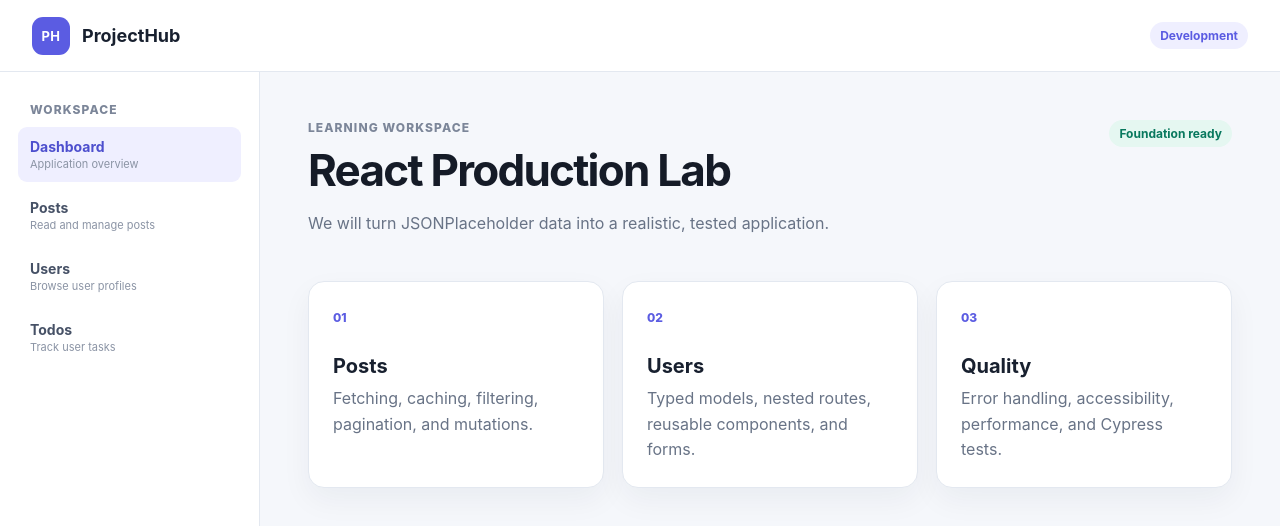
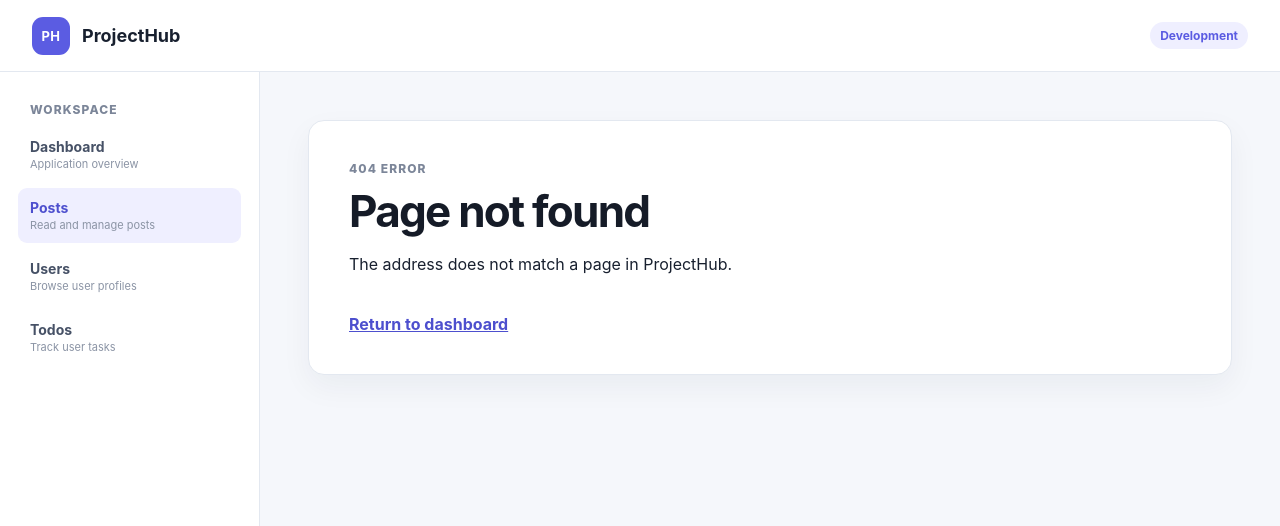
Before and after one commit to prabhakarlainipg/coding-practice, a React (Vite) app in the folder react/my-react-app/: page /posts/1 in a window 1280 px wide. Shown: the top 526 px of the page. Built offline with nearby package versions, Linux system fonts and the light colour scheme.

Commit message:
react router, navigation, app-header, outlet, aside and main contents, app layout

```diff
--- a/react/my-react-app/package.json
+++ b/react/my-react-app/package.json
@@ -15,6 +15,7 @@
     "react": "^19.2.8",
     "react-dom": "^19.2.8",
     "react-error-boundary": "^6.1.2",
+    "react-router-dom": "^7.18.2",
     "react-window": "^2.3.0"
   },
   "devDependencies": {
--- a/react/my-react-app/src/App.css
+++ b/react/my-react-app/src/App.css
@@ -9,32 +9,33 @@
 .sidebar__label, .eyebrow { margin: 0; color: #7c8699; font-size: 12px; font-weight: 800; letter-spacing: .09em; text-transform: uppercase; }
 .sidebar__label { padding: 0 12px 10px; }
 .navigation__list { display: grid; gap: 6px; margin: 0; padding: 0; list-style: none; }
-.navigation__button { width: 100%; display: grid; gap: 2px; padding: 11px 12px; border: 0; border-radius: 9px; color: #465166; background: transparent; font: inherit; text-align: left; cursor: pointer; }
-.navigation__button span { font-size: 14px; font-weight: 700; }
-.navigation__button small { color: #8b94a5; font-size: 11px; }
-.navigation__button:hover { background: #f5f7fb; }
-.navigation__button[aria-current='page'] { color: #4d4fce; background: #efefff; }
-.navigation__button:focus-visible, .brand:focus-visible { outline: 3px solid rgba(91, 92, 226, .35); outline-offset: 2px; }
+.navigation__link { width: 100%; display: grid; gap: 2px; padding: 11px 12px; border-radius: 9px; color: #465166; text-align: left; text-decoration: none; }
+.navigation__link span { font-size: 14px; font-weight: 700; }
+.navigation__link small { color: #8b94a5; font-size: 11px; }
+.navigation__link:hover { background: #f5f7fb; }
+.navigation__link--active { color: #4d4fce; background: #efefff; }
+.navigation__link:focus-visible, .brand:focus-visible, .text-link:focus-visible { outline: 3px solid rgba(91, 92, 226, .35); outline-offset: 2px; }
 .main-content { padding: 48px; }
 .dashboard, .placeholder { max-width: 1060px; margin: 0 auto; }
 .dashboard__heading { display: flex; align-items: flex-start; justify-content: space-between; gap: 24px; margin-bottom: 32px; }
-.dashboard h2, .placeholder h2 { margin: 8px 0; color: #151b27; font-size: clamp(30px, 4vw, 44px); letter-spacing: -.04em; }
+.dashboard h1, .placeholder h1 { margin: 8px 0; color: #151b27; font-size: clamp(30px, 4vw, 44px); letter-spacing: -.04em; }
 .dashboard__heading p:last-child, .placeholder > p:last-child, .feature-card p { color: #687386; }
 .status { flex: 0 0 auto; color: #08785e; background: #e5f7f1; }
 .dashboard__grid { display: grid; grid-template-columns: repeat(3, minmax(0, 1fr)); gap: 18px; }
 .feature-card, .placeholder { border: 1px solid #e3e8f0; border-radius: 16px; background: #fff; box-shadow: 0 12px 30px rgba(23, 34, 55, .05); }
 .feature-card { min-height: 180px; padding: 24px; }
 .feature-card__number { color: #5b5ce2; font-size: 12px; font-weight: 800; }
-.feature-card h3 { margin: 28px 0 8px; font-size: 20px; }
+.feature-card h2 { margin: 28px 0 8px; font-size: 20px; }
 .feature-card p { margin: 0; line-height: 1.6; }
 .placeholder { padding: 40px; }
+.text-link { display: inline-block; margin-top: 24px; color: #4d4fce; font-weight: 700; }
 @media (max-width: 760px) {
   .app-header { padding: 0 20px; }
   .app-layout { grid-template-columns: 1fr; }
   .sidebar { padding: 14px 20px; border-right: 0; border-bottom: 1px solid #e3e8f0; }
-  .sidebar__label, .navigation__button small { display: none; }
+  .sidebar__label, .navigation__link small { display: none; }
   .navigation__list { grid-template-columns: repeat(4, 1fr); }
-  .navigation__button { text-align: center; }
+  .navigation__link { text-align: center; }
   .main-content { padding: 32px 20px; }
   .dashboard__heading { display: grid; }
   .status { justify-self: start; }
--- a/react/my-react-app/src/App.tsx
+++ b/react/my-react-app/src/App.tsx
@@ -1,116 +1,35 @@
-import { useState } from 'react'
+import { createBrowserRouter, RouterProvider } from 'react-router-dom'
 import './App.css'
-
-type NavigationItem = {
-  id: 'dashboard' | 'posts' | 'users' | 'todos'
-  label: string
-  description: string
-}
-
-const navigationItems: NavigationItem[] = [
-  { id: 'dashboard', label: 'Dashboard', description: 'Application overview' },
-  { id: 'posts', label: 'Posts', description: 'Read and manage posts' },
-  { id: 'users', label: 'Users', description: 'Browse user profiles' },
-  { id: 'todos', label: 'Todos', description: 'Track user tasks' },
-]
-
-type NavigationProps = {
-  activeItem: NavigationItem['id']
-  onItemChange: (item: NavigationItem['id']) => void
-}
-
-function Navigation({ activeItem, onItemChange }: NavigationProps) {
-  return (
-    <nav aria-label="Primary navigation" className="navigation">
-      <ul className="navigation__list">
-        {navigationItems.map((item) => (
-          <li key={item.id}>
-            <button
-              aria-current={activeItem === item.id ? 'page' : undefined}
-              className="navigation__button"
-              onClick={() => onItemChange(item.id)}
-              type="button"
-            >
-              <span>{item.label}</span>
-              <small>{item.description}</small>
-            </button>
-          </li>
-        ))}
-      </ul>
-    </nav>
-  )
-}
-
-function Dashboard() {
-  return (
-    <section aria-labelledby="dashboard-heading" className="dashboard">
-      <div className="dashboard__heading">
-        <div>
-          <p className="eyebrow">Learning workspace</p>
-          <h2 id="dashboard-heading">React Production Lab</h2>
-          <p>We will turn JSONPlaceholder data into a realistic, tested application.</p>
-        </div>
-        <span className="status">Foundation ready</span>
-      </div>
-
-      <div className="dashboard__grid">
-        <article className="feature-card">
-          <span className="feature-card__number">01</span>
-          <h3>Posts</h3>
-          <p>Fetching, caching, filtering, pagination, and mutations.</p>
-        </article>
-        <article className="feature-card">
-          <span className="feature-card__number">02</span>
-          <h3>Users</h3>
-          <p>Typed models, nested routes, reusable components, and forms.</p>
-        </article>
-        <article className="feature-card">
-          <span className="feature-card__number">03</span>
-          <h3>Quality</h3>
-          <p>Error handling, accessibility, performance, and Cypress tests.</p>
-        </article>
-      </div>
-    </section>
-  )
-}
+import { AppLayout } from './layouts/AppLayout'
+import { DashboardPage } from './pages/DashboardPage'
+import { NotFoundPage } from './pages/NotFoundPage'
+import { PostsPage } from './pages/PostsPage'
+import { TodosPage } from './pages/TodosPage'
+import { UsersPage } from './pages/UsersPage'
+//defines route tree
+const router = createBrowserRouter([
+  {
+    path: '/',
+    element: <AppLayout />,
+    children: [
+/*
+      index: true makes Dashboard the default child route.
+*/
+      { index: true, element: <DashboardPage /> },
+      { path: 'posts', element: <PostsPage /> },
+      { path: 'users', element: <UsersPage /> },
+      { path: 'todos', element: <TodosPage /> },
+/*
+      path: '*' catches unknown URLs.
+*/
+      { path: '*', element: <NotFoundPage /> },
+    ],
+  },
+])
 
 function App() {
-  const [activeItem, setActiveItem] = useState<NavigationItem['id']>('dashboard')
-  const selectedItem = navigationItems.find((item) => item.id === activeItem)
-
-  return (
-    <div className="app-shell">
-      <header className="app-header">
-        <a className="brand" href="#main-content" aria-label="ProjectHub home">
-          <span className="brand__mark">PH</span>
-          <span>ProjectHub</span>
-        </a>
-        <span className="environment-badge">Development</span>
-      </header>
-
-      <div className="app-layout">
-        <aside className="sidebar">
-          <p className="sidebar__label">Workspace</p>
-          <Navigation activeItem={activeItem} onItemChange={setActiveItem} />
-        </aside>
-
-        <main id="main-content" className="main-content">
-          {activeItem === 'dashboard' ? (
-            <Dashboard />
-          ) : (
-            <section className="placeholder" aria-live="polite">
-              <p className="eyebrow">Coming in a later step</p>
-              <h2>{selectedItem?.label}</h2>
-              <p>
-                This section is intentionally empty. We will build it while learning
-                the related React topics.
-              </p>
-            </section>
-          )}
-        </main>
-      </div>
-    </div>
-  )
+  //connects router to react
+  return <RouterProvider router={router} />
 }
 
 export default App
--- /dev/null
+++ b/react/my-react-app/src/components/Navigation.tsx
@@ -0,0 +1,36 @@
+import { NavLink } from 'react-router-dom'
+
+type NavigationItem = { path: string; label: string; description: string }
+
+const navigationItems: NavigationItem[] = [
+  { path: '/', label: 'Dashboard', description: 'Application overview' },
+  { path: '/posts', label: 'Posts', description: 'Read and manage posts' },
+  { path: '/users', label: 'Users', description: 'Browse user profiles' },
+  { path: '/todos', label: 'Todos', description: 'Track user tasks' },
+]
+
+export function Navigation() {
+  return (
+    <nav aria-label="Primary navigation" className="navigation">
+      <ul className="navigation__list">
+        {navigationItems.map((item) => (
+          <li key={item.path}>
+{/*
+              navigates without reloading the browser
+*/}
+            <NavLink
+              className={({ isActive }) =>
+                `navigation__link${isActive ? ' navigation__link--active' : ''}`
+              }
+              end={item.path === '/'}
+              to={item.path}
+            >
+              <span>{item.label}</span>
+              <small>{item.description}</small>
+            </NavLink>
+          </li>
+        ))}
+      </ul>
+    </nav>
+  )
+}
--- /dev/null
+++ b/react/my-react-app/src/components/PagePlaceholder.tsx
@@ -0,0 +1,11 @@
+type PagePlaceholderProps = { title: string; topic: string }
+
+export function PagePlaceholder({ title, topic }: PagePlaceholderProps) {
+  return (
+    <section className="placeholder" aria-labelledby="page-heading">
+      <p className="eyebrow">Upcoming feature</p>
+      <h1 id="page-heading">{title}</h1>
+      <p>{topic}</p>
+    </section>
+  )
+}
--- /dev/null
+++ b/react/my-react-app/src/layouts/AppLayout.tsx
@@ -0,0 +1,45 @@
+import { Link, Outlet } from 'react-router-dom'
+import { Navigation } from '../components/Navigation'
+
+/*
+The shared page structure
+*/
+export function AppLayout() {
+  return (
+    <div className="app-shell">
+{/*
+        The header is shared by every page.
+*/}
+      <header className="app-header">
+{/*
+          Link is used for ordinary internal navigation., An ordinary <a> typically requests the document again and reloads the React application.
+          Link updates the URL and lets React Router replace the page content without a full reload.
+*/}
+        <Link className="brand" to="/" aria-label="ProjectHub home">
+          <span className="brand__mark">PH</span>
+          <span>ProjectHub</span>
+        </Link>
+        <span className="environment-badge">Development</span>
+      </header>
+      <div className="app-layout">
+{/*
+         aside is semantic HTML representing supporting content beside the main page content.
+*/}
+        <aside className="sidebar">
+          <p className="sidebar__label">Workspace</p>
+          <Navigation />
+        </aside>
+
+{/*
+          <main> represents the page’s primary content.
+*/}
+        <main id="main-content" className="main-content">
+            {/*
+          outlet renders currently matched child page, Outlet is the position where React Router renders the matched child page.
+*/}
+          <Outlet />
+        </main>
+      </div>
+    </div>
+  )
+}
--- /dev/null
+++ b/react/my-react-app/src/pages/DashboardPage.tsx
@@ -0,0 +1,31 @@
+export function DashboardPage() {
+  return (
+    <section aria-labelledby="dashboard-heading" className="dashboard">
+      <div className="dashboard__heading">
+        <div>
+          <p className="eyebrow">Learning workspace</p>
+          <h1 id="dashboard-heading">React Production Lab</h1>
+          <p>We will turn JSONPlaceholder data into a realistic, tested application.</p>
+        </div>
+        <span className="status">Routing ready</span>
+      </div>
+      <div className="dashboard__grid">
+        <article className="feature-card">
+          <span className="feature-card__number">01</span>
+          <h2>Posts</h2>
+          <p>Fetching, caching, filtering, pagination, and mutations.</p>
+        </article>
+        <article className="feature-card">
+          <span className="feature-card__number">02</span>
+          <h2>Users</h2>
+          <p>Typed models, nested routes, reusable components, and forms.</p>
+        </article>
+        <article className="feature-card">
+          <span className="feature-card__number">03</span>
+          <h2>Quality</h2>
+          <p>Error handling, accessibility, performance, and Cypress tests.</p>
+        </article>
+      </div>
+    </section>
+  )
+}
--- /dev/null
+++ b/react/my-react-app/src/pages/NotFoundPage.tsx
@@ -0,0 +1,12 @@
+import { Link } from 'react-router-dom'
+
+export function NotFoundPage() {
+  return (
+    <section className="placeholder" aria-labelledby="not-found-heading">
+      <p className="eyebrow">404 error</p>
+      <h1 id="not-found-heading">Page not found</h1>
+      <p>The address does not match a page in ProjectHub.</p>
+      <Link className="text-link" to="/">Return to dashboard</Link>
+    </section>
+  )
+}
--- /dev/null
+++ b/react/my-react-app/src/pages/PostsPage.tsx
@@ -0,0 +1,5 @@
+import { PagePlaceholder } from '../components/PagePlaceholder'
+
+export function PostsPage() {
+  return <PagePlaceholder title="Posts" topic="Next, this page will consume our first typed API endpoint." />
+}
--- /dev/null
+++ b/react/my-react-app/src/pages/TodosPage.tsx
@@ -0,0 +1,5 @@
+import { PagePlaceholder } from '../components/PagePlaceholder'
+
+export function TodosPage() {
+  return <PagePlaceholder title="Todos" topic="Task filtering and optimistic updates will be added in a later step." />
+}
--- /dev/null
+++ b/react/my-react-app/src/pages/UsersPage.tsx
@@ -0,0 +1,5 @@
+import { PagePlaceholder } from '../components/PagePlaceholder'
+
+export function UsersPage() {
+  return <PagePlaceholder title="Users" topic="User profiles and nested routes will be added in a later step." />
+}
```
Also changed, not shown: 1 other file (tests, documents, lock files or other folders).
